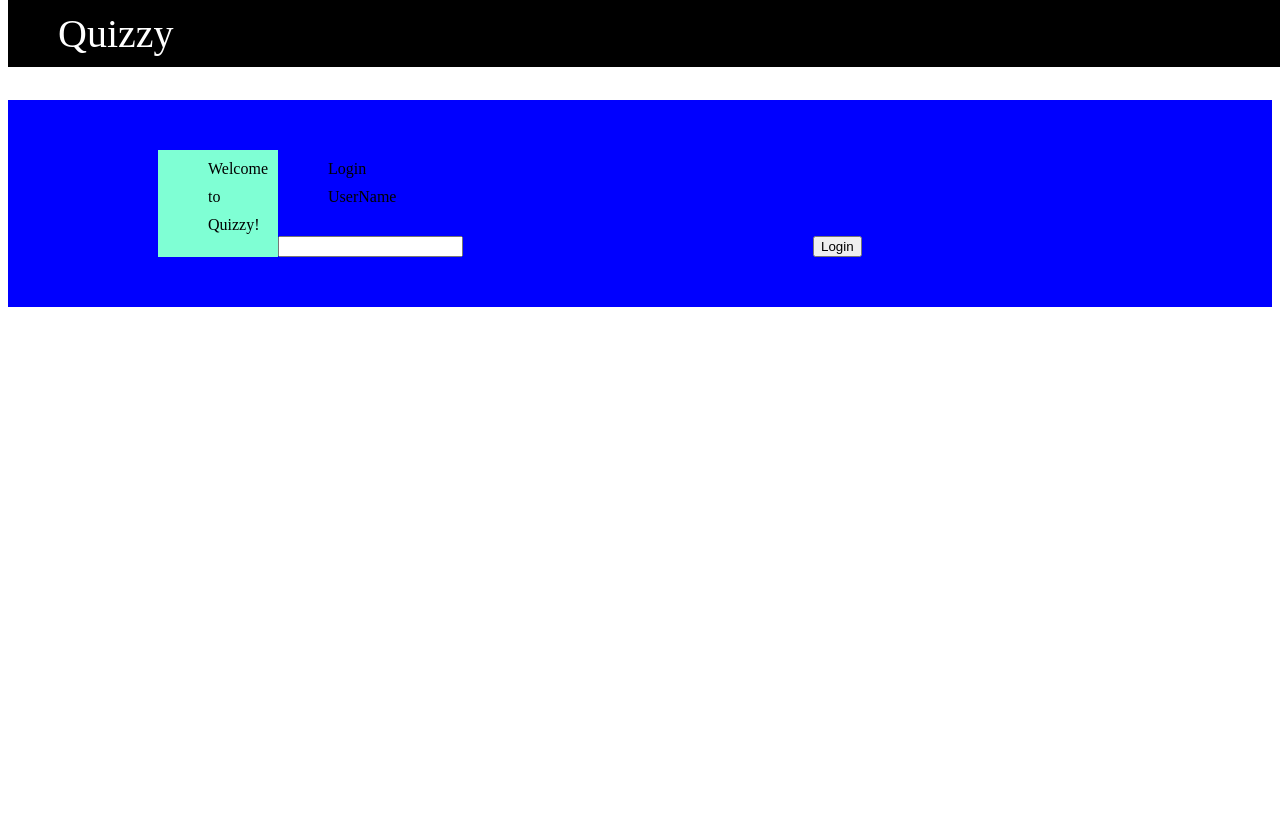
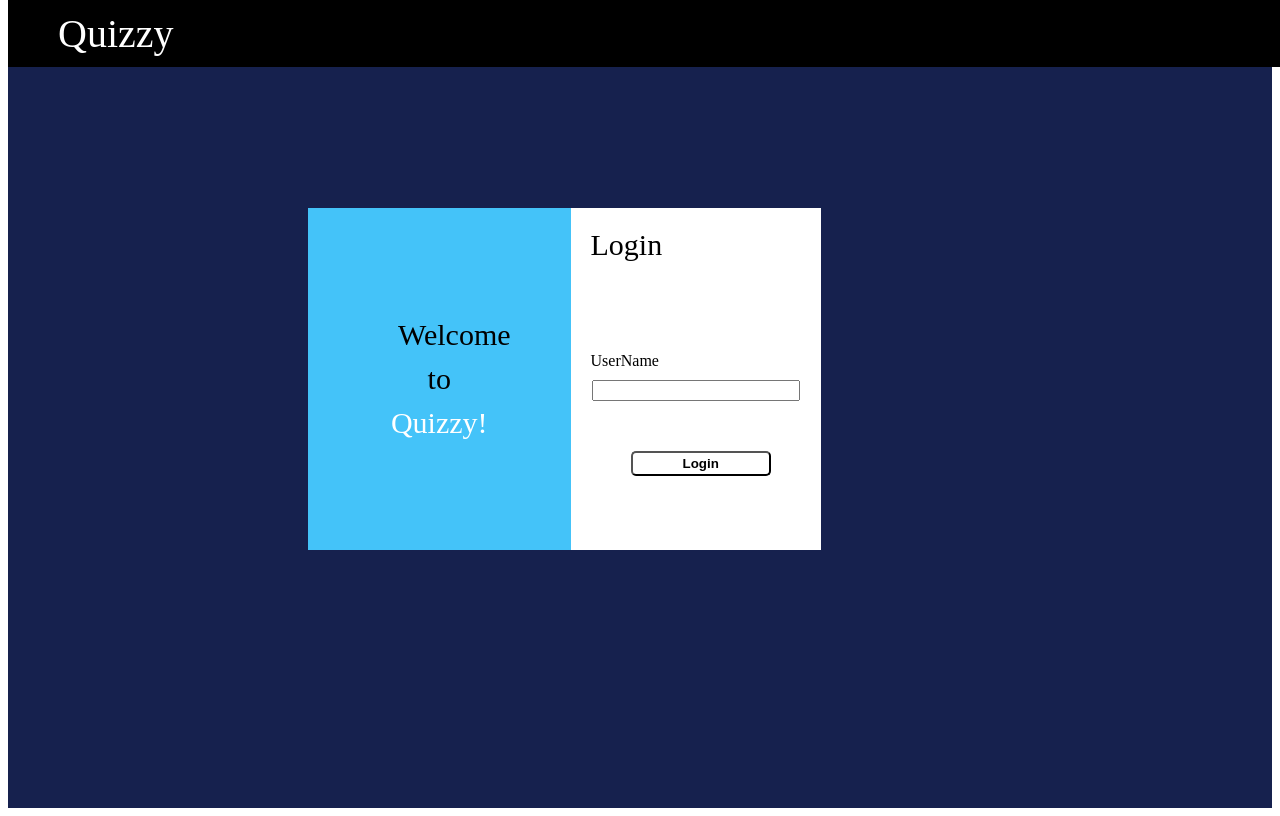
Before and after one commit to parthsr/evaluation3-front, a React (Create React App) app: page / in a window 1280 px wide. Built offline with nearby package versions, Linux system fonts and the light colour scheme.

Commit message:
final changes

```diff
--- a/src/components/Board/Board.css
+++ b/src/components/Board/Board.css
@@ -1,9 +1,13 @@
 .Board-body{
-    background-color: blue;
-    width:100%;
-    height:100%;
+    background-color:rgb(22,33,78);
+    height:100vh;
+    text-align: center;
 }
 button{
-    margin-top:20px;
-    margin-left:350px;
+    margin-left:400px;
+    margin-top:30px;
+    padding:10px;
+    background-color: white;
+    border-radius: 5px;
+    font-weight: bold;
 }
--- a/src/components/Board/Board.jsx
+++ b/src/components/Board/Board.jsx
@@ -22,7 +22,7 @@ class Board extends React.Component {
   onLogin = () => {
     axios.post('/user', { username: this.state.username }).then((response) => {
       console.log(response.data);
-      if (response.data != null) {
+      if (response.data[0] != null) {
         console.log(response.data);
         let userAnswers = (response.data[0].answers).split(',');
         userAnswers = userAnswers.slice(0, userAnswers.length - 1);
@@ -65,6 +65,11 @@ class Board extends React.Component {
       });
     });
   }
+  playAgain = () => {
+    this.setState({
+      pageNo: 1,
+    });
+  }
   render() {
     if (this.state.pageNo === 1) {
       return (
@@ -93,6 +98,7 @@ class Board extends React.Component {
     return (
       <div>
         <YourScore username={this.state.username}allScores={this.state.scoresAll} questions={this.state.questions} />
+        <button onClick={() => this.playAgain()}>Play Again</button>
       </div>
     );
   }
--- a/src/components/Card/Card.css
+++ b/src/components/Card/Card.css
@@ -1,9 +1,62 @@
 .Card-left{
-    background-color: aquamarine;
+    background-color: rgb(68,195,249);
 }
 .Card-flex{
     display:flex;
     flex-direction: row;
-    padding:50px;
-    margin:100px;
+    justify-content: space-between;
+    position:absolute;
+    padding-top:200px;
+    padding-left:300px;
+    flex-wrap: wrap;
 }
+.Card-right{
+    background-color: white;
+    width:250px;
+    padding:0;
+}
+.Card-welcome{
+    font-size:30px;
+    padding-top:100px;
+    padding-left:80px;
+    padding-right:50px;
+}
+.Card-to{
+    font-size:30px;
+    padding-left:50px;
+    padding-right:50px;
+}
+.Card-quizzy{
+    color:white;
+    font-size:30px;
+    padding-bottom:100px;
+    padding-left:50px;
+    padding-right:50px;
+}
+
+.Card-login{
+    font-size:30px;
+    text-align: left;
+    padding-top:20px;
+    padding:10px;
+}
+
+.Card-username{
+    text-align:left;
+    padding-top:70px;
+    padding-left:10px;
+}
+.Card-input{
+    width:200px;
+}
+.Card-button{
+    margin:0;
+    display: block;
+    padding-left:50px;
+    padding-right:50px;
+    padding-top:3px;
+    padding-bottom:3px;
+    margin-top:50px;
+    margin-left:60px;
+    text-align: center;
+}
--- a/src/components/Card/Card.jsx
+++ b/src/components/Card/Card.jsx
@@ -13,15 +13,15 @@ class Card extends React.Component {
     return (
       <div className="Card-flex">
         <div className="Card-left">
-          <p>Welcome</p>
-          <p>to</p>
-          <p>Quizzy!</p>
+          <p className="Card-welcome">Welcome</p>
+          <p className="Card-to">to</p>
+          <p className="Card-quizzy">Quizzy!</p>
         </div>
-        <div>
-          <p>Login</p>
-          <p>UserName</p>
-          <input onChange={event => this.props.nameUser(event)} />
-          <button onClick={() => this.props.onClick()}>Login</button>
+        <div className="Card-right">
+          <p className="Card-login">Login</p>
+          <p className="Card-username">UserName</p>
+          <input className="Card-input" onChange={event => this.props.nameUser(event)} />
+          <button className="Card-button"onClick={() => this.props.onClick()}>Login</button>
         </div>
       </div>
     );
--- a/src/components/Question/Question.css
+++ b/src/components/Question/Question.css
@@ -1,13 +1,28 @@
 table{
     border: 1px solid #000000;
-    padding:10px;
-    align-items: center;
+     align-items: center;
     width:300px;
+    padding:0;
 }
 td{
-    margin:20px;
-    padding:20px;
+    border:1px solid #000000;
+    margin:0;
 }
 .Question-div{
     padding-left:300px;
+    margin:0;
 }
+.Question-question{
+    background-color: rgb(68,199,245);
+    text-align:center;
+    padding:20px;
+}
+.Question-topPad{
+    padding:10px;
+    font-weight: bold;
+}
+
+.Question-option{
+    padding:20px;
+    font-weight: bold;
+}
--- a/src/components/Question/Question.jsx
+++ b/src/components/Question/Question.jsx
@@ -49,7 +49,7 @@ class Question extends React.Component {
     return (
       <div className="Question-div">
         <table>
-          <td>
+          <td className="Question-topPad">
             <tr>Question {this.props.qid}</tr>
           </td>
           <tr >
--- a/src/components/YourScore/YourScore.css
+++ b/src/components/YourScore/YourScore.css
@@ -3,5 +3,20 @@
     flex-direction: row;
     justify-content: space-between;
     padding:10px;
-    background-color: aqua;
+    background-color: rgb(68,195,249);
+    margin:10px;
+    border:1px solid #000000;
+    color:white;
 }
+
+.YourScore-num{
+    font-size:30px;
+    padding-left:40px;
+}
+.YourScore-text{
+    color:rgb(251, 165, 26);
+
+}
+.YourScore-length{
+    font-size:20px;
+}
--- a/src/components/YourScore/YourScore.jsx
+++ b/src/components/YourScore/YourScore.jsx
@@ -43,8 +43,12 @@ class YourScore extends React.Component {
     }
     return (
       <div>
-        <p>{JSON.stringify(this.props.questions.length)}</p>
-        <p>{this.state.score}</p>
+        <p className="YourScore-text">Your Score</p>
+        <div className="YourScore-my">
+          <p className="YourScore-num">{this.state.score}
+            <span className="YourScore-length">/{JSON.stringify(this.props.questions.length)}</span>
+          </p>
+        </div>
         <div>
           {contentToDisplay}
         </div>
```
